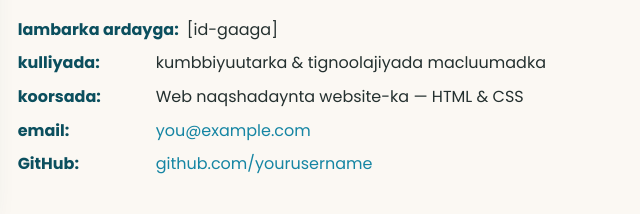
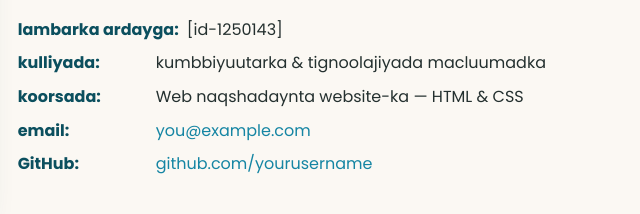
Before and after one commit to birqaaye50-lab/c1250143.github.io, a plain HTML site: page about.html in a window 1280 px wide. Shown: the part 393-607 px from the top of the page, 505-1145 px from the left. Drawn offline with nearby package versions, Linux system fonts and the light colour scheme.

Commit message:
Update about.html

```diff
--- a/about.html
+++ b/about.html
@@ -43,7 +43,7 @@
         <p>waxan ahay arday ka tirsan kulliyada kombiyuutarka &amp; tignoolajiyada macluumadka,jaamacada jamhuriya ee sayniska iyo tignoolajiyada.boggan,</p>
 
         <ul class="info-list">
-          <li><b>lambarka ardayga:</b> <span>[id-gaaga]</span></li>
+          <li><b>lambarka ardayga:</b> <span>[id-1250143]</span></li>
           <li><b>kulliyada:</b> <span>kumbbiyuutarka &amp; tignoolajiyada macluumadka</span></li>
           <li><b>koorsada:</b> <span>Web naqshadaynta website-ka — HTML &amp; CSS</span></li>
           <li><b>email:</b> <span><a href="mailto:you@example.com">you@example.com</a></span></li>
```
